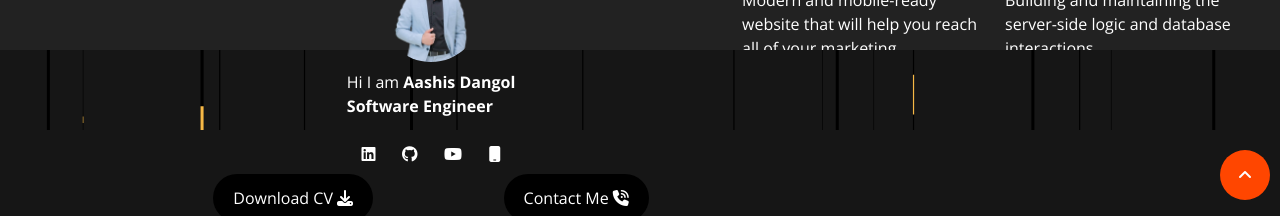
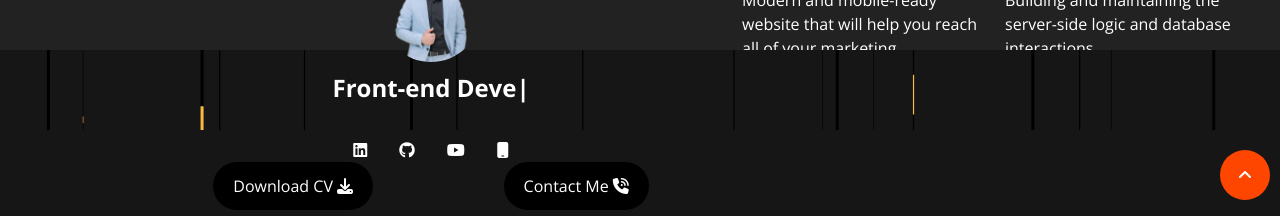
Before and after one commit to Aashisdangol/react-protfolio, a React (Vite) app: page / in a window 1280 px wide. Shown: the part 590-806 px from the top of the page. Built offline with nearby package versions, Linux system fonts and the light colour scheme.

Commit message:
done the HeroSectionAnimation Part

```diff
--- a/package.json
+++ b/package.json
@@ -16,6 +16,7 @@
     "react-dom": "^19.0.0",
     "react-router": "^7.1.5",
     "react-router-dom": "^7.1.5",
+    "react-type-animation": "^3.2.0",
     "tailwindcss": "^4.1.11"
   },
   "devDependencies": {
--- a/src/Conponents/HeroSection.jsx
+++ b/src/Conponents/HeroSection.jsx
@@ -1,6 +1,6 @@
 import profileImage from "../assets/profile-image.png";
 import Link from "./common/Link";
-import GetInTouch from "./GetInTouch";
+import HeroSectionAnimation from "./HeroSectionAnimation";
 const HeroSection = () => {
   return (
     <section id="home" className="-mt-8">
@@ -13,21 +13,19 @@ const HeroSection = () => {
       </div>
       <div className=" flex justify-center">
         <div className="intro-text">
-          <p>
-            Hi I am <b>Aashis Dangol</b>
-          </p>
-          <p>
-            <b>Software Engineer</b>
-          </p>
+         <HeroSectionAnimation />
           <br />
-          <div className="flex-container get-in-touch-container">
+        </div>
+      </div>
+
+          <div className="flex gap-8 justify-center ">
             <a href="https://www.linkedin.com/in/aashis-dangol-8b0bb0270/" target="_blank"><i className="fa-brands fa-linkedin"></i></a>
             <a href="https://github.com/Aashisdangol" target="_blank"><i className="fa-brands fa-github"></i></a>
             <a><i className="fa-brands fa-youtube"></i></a>
             <a href="tel:04161453369"><i className="fa-solid fa-mobile"></i></a>
           </div>
-        </div>
-      </div>
+
+
       <div className="flex justify-around">
         <Link href="/assets/myresume.pdf" text="Download CV" download>
           Download CV <i className="fa-solid fa-download"></i>
--- /dev/null
+++ b/src/Conponents/HeroSectionAnimation.jsx
@@ -0,0 +1,28 @@
+import { TypeAnimation } from "react-type-animation";
+
+const HeroSectionAnimation = () => {
+    return (
+        <TypeAnimation
+        sequence={[
+            'Aashis Dangol', 2000,
+            '', 1000,
+            'Front-end Developer', 2000,
+            '', 1000,
+            'Back-end Developer', 2000,
+            '', 1000,
+            'Software Engineer', 2000,
+            '', 1000
+        ]}
+        wrapper="h1"
+        cursor={true}
+        repeat={Infinity}
+        style={{
+            fontSize: '1.5rem',
+            fontWeight: 'bold',
+            color: '#fff'
+        }}
+        />
+    );
+
+}
+export default HeroSectionAnimation;
```
Also changed, not shown: 1 other file (tests, documents, lock files or other folders).
